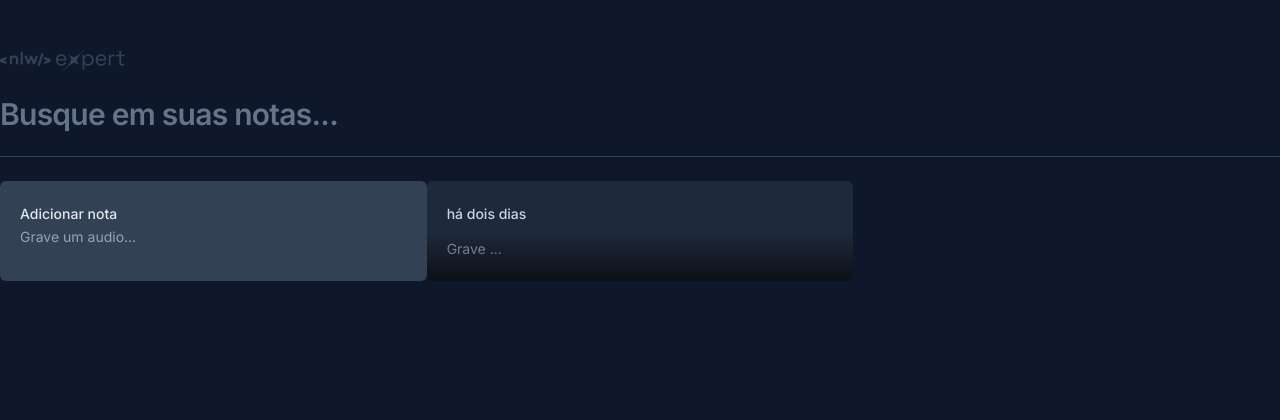
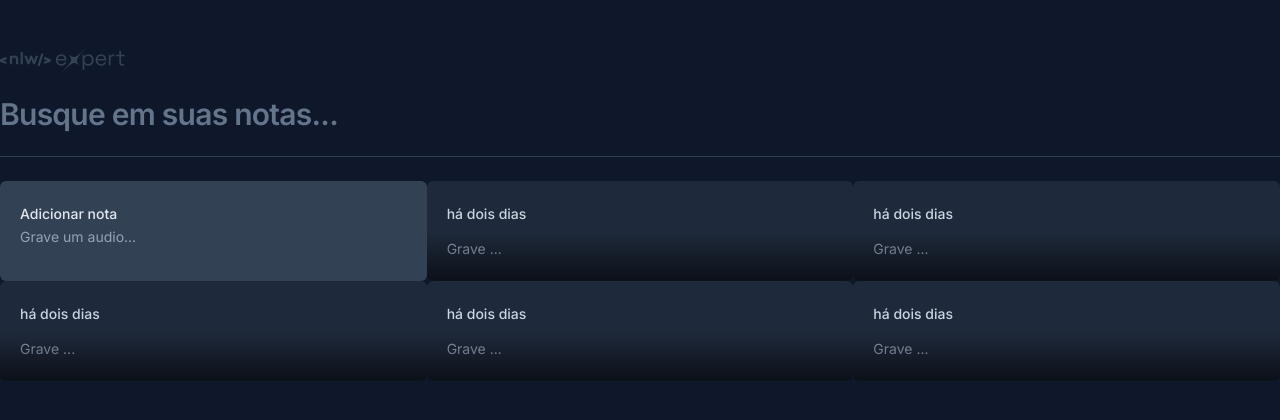
Before and after one commit to naralicecosta/NlwExpertReact, a React (Vite) app in the folder nlw-expert-notes/: page / in a window 1280 px wide. Shown: the top 420 px of the page. Built offline with nearby package versions, Linux system fonts and the light colour scheme.

Commit message:
feat: :sparkles: componente NewNoteCard

```diff
--- a/nlw-expert-notes/src/app.tsx
+++ b/nlw-expert-notes/src/app.tsx
@@ -1,4 +1,5 @@
 import logo from './assets/logo-nlw-expert.svg'
+import { NewNoteCard } from './components/new-note-card'
 import { NoteCard } from './components/note-card'
 
 export function App(){
@@ -16,12 +17,16 @@ export function App(){
       <div className='h-px bg-slate-700'></div>
 
       <div className='grid grid-cols-3 auto-rows-[250px]W'>
-        <div className='rounded-md bg-slate-700 p-5 space-y-3W'>
-          <span className='text-sm font-medium text-slate-200'>Adicionar nota</span>
-          <p className='text-sm leading-6 text-slate-400'>Grave um audio...</p>
-        </div>
+        <NewNoteCard />
+
 
         <NoteCard />
+        <NoteCard />
+        <NoteCard />
+        <NoteCard />
+        <NoteCard />
+
+
 
       </div>
     </div>
--- /dev/null
+++ b/nlw-expert-notes/src/components/new-note-card.tsx
@@ -0,0 +1,8 @@
+export function NewNoteCard() {
+    return(
+        <div className='rounded-md bg-slate-700 p-5 space-y-3W'>
+        <span className='text-sm font-medium text-slate-200'>Adicionar nota</span>
+        <p className='text-sm leading-6 text-slate-400'>Grave um audio...</p>
+    </div>
+    )
+}
```
